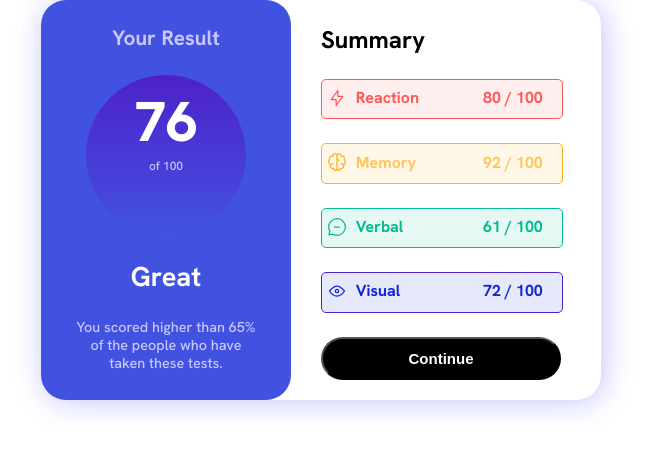
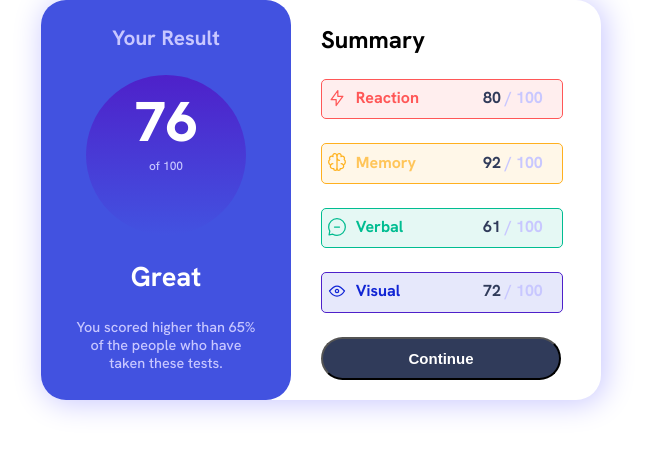
Before and after one commit to Mlowegene/result-summary-component, a plain HTML site: page index.html in a window 1280 px wide. Shown: the whole page, without its empty margins (319-966 px from the left). Drawn offline with Linux system fonts and the light colour scheme.

Commit message:
update style on score value

```diff
--- a/index.html
+++ b/index.html
@@ -24,23 +24,23 @@
             <h2 class="summary-title">Summary</h2>
             <div class="result-description reaction">
                 <img src="/results-summary-component-main/assets/images/icon-reaction.svg" alt="reaction-icon" />
-                <span class="title">Reaction</span>
-                <span class="value">80 / 100</span>
+                <p class="title">Reaction</p>
+                <p class="value"><span class="number-color">80</span> <span class="default-color">/ 100</span></p>
             </div>
             <div class="result-description memory-reaction">
                 <img src="/results-summary-component-main/assets/images/icon-memory.svg" alt="memory-icon" />
-                <span class="title">Memory</span>
-                <span class="value">92 / 100</span>
+                <p class="title">Memory</p>
+                <p class="value"><span class="number-color">92</span> <span class="default-color">/ 100</span></p>
             </div>
             <div class="result-description verbal-reaction">
                 <img src="/results-summary-component-main/assets/images/icon-verbal.svg" alt="verbal-icon" />
-                <span class="title">Verbal</span>
-                <span class="value">61 / 100</span>
+                <p class="title">Verbal</p>
+                <p class="value"><span class="number-color">61</span> <span class="default-color">/ 100</span></p>
             </div>
             <div class="result-description visual-reaction">
                 <img src="/results-summary-component-main/assets/images/icon-visual.svg" alt="visual-icon" />
-                <span class="title">Visual</span>
-                <span class="value">72 / 100</span>
+                <p class="title">Visual</p>
+                <p class="value"><span class="number-color">72</span> <span class="default-color">/ 100</span></p>
             </div>
             <button>Continue</button>
         </div>
--- a/styles.css
+++ b/styles.css
@@ -113,7 +113,7 @@ body{
     margin-left: 5px;
 }
 
-.result-description span {
+.result-description p {
     margin-bottom: 10px;
     margin-left: 5px;
     font-size: 1rem;
@@ -127,11 +127,19 @@ body{
 }
 
 .value {
+
     position: absolute;
     top: 19%;
     right: 8%;
 }
 
+.number-color {
+    color: hsl(224, 30%, 27%);
+}
+
+.default-color {
+    color: hsl(241, 100%, 89%);
+}
 
 .memory-reaction {
     position: relative;
@@ -161,7 +169,7 @@ body{
 button {
     width: 15rem;
     height: 2.7rem;
-    background-color: black;
+    background-color: hsl(224, 30%, 27%);
     border-radius: 40px;
     color: hsl(0, 0%, 100%);
     font-size: 15px;
```
